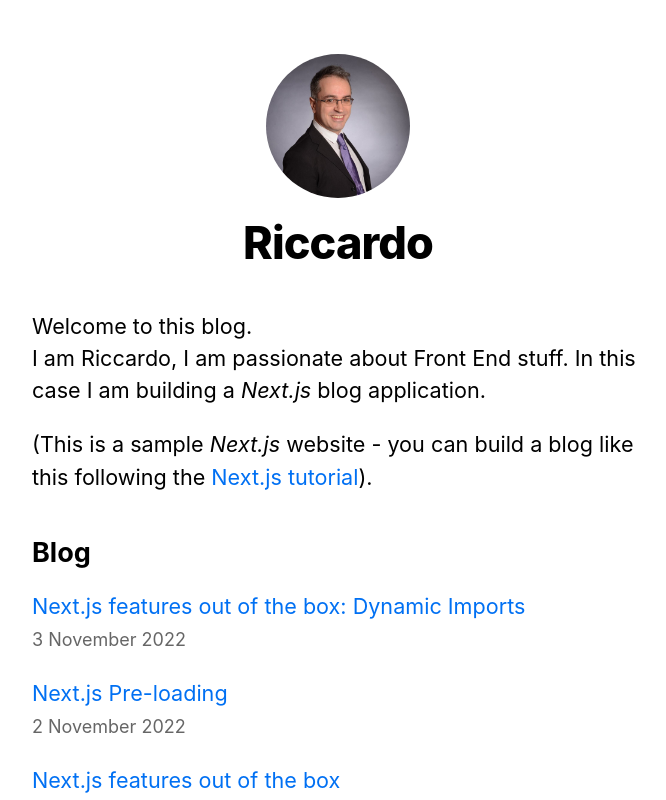
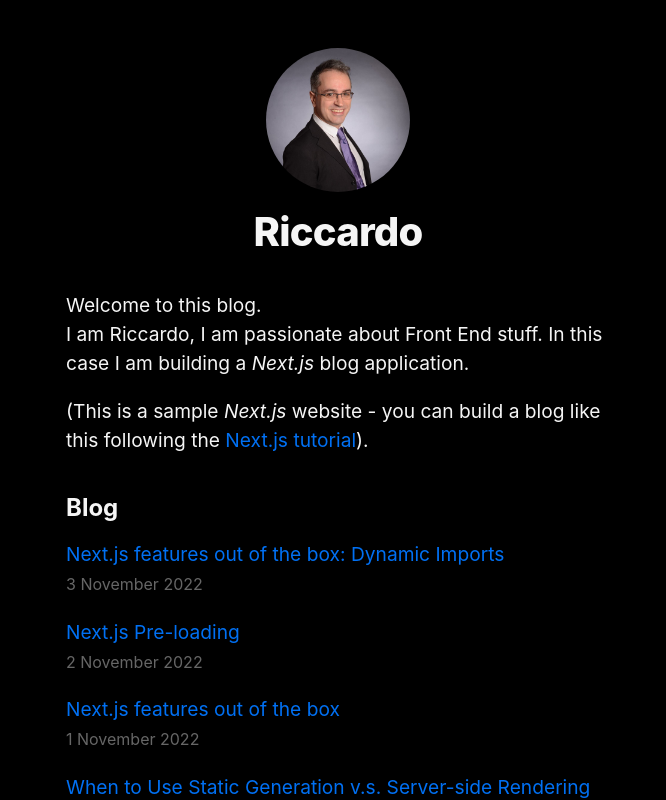
Before and after one commit to Riccardo-Andreatta/nextjs-blog-ts, a Next.js app: page / in a window 1280 px wide. Shown: the top 800 px of the page, without its empty margins (302-968 px from the left). Built offline with nearby package versions, Linux system fonts and the light colour scheme.

Commit message:
new global styles

```diff
--- a/styles/global.css
+++ b/styles/global.css
@@ -1,15 +1,16 @@
-html,
+* {
+    box-sizing: border-box;
+}
+
 body {
-    padding: 0;
-    margin: 0;
+    background-color: black;
+    color: whitesmoke;
     font-family: -apple-system, BlinkMacSystemFont, Segoe UI, Roboto, Oxygen, Ubuntu,
         Cantarell, Fira Sans, Droid Sans, Helvetica Neue, sans-serif;
+    font-size: 18px;
     line-height: 1.6;
-    font-size: 18px;
-}
-
-* {
-    box-sizing: border-box;
+    margin: 0;
+    padding: 0;
 }
 
 a {
@@ -25,3 +26,13 @@ img {
     max-width: 100%;
     display: block;
 }
+
+code {
+    background-color: lightgrey;
+    color: midnightblue;
+    font-family: ui-monospace, "Cascadia Mono", "Segoe UI Mono", "Liberation Mono", Menlo,
+        Monaco, Consolas, monospace;
+    overflow-wrap: break-word;
+    padding: 4px;
+    white-space: pre-wrap;
+}
```
